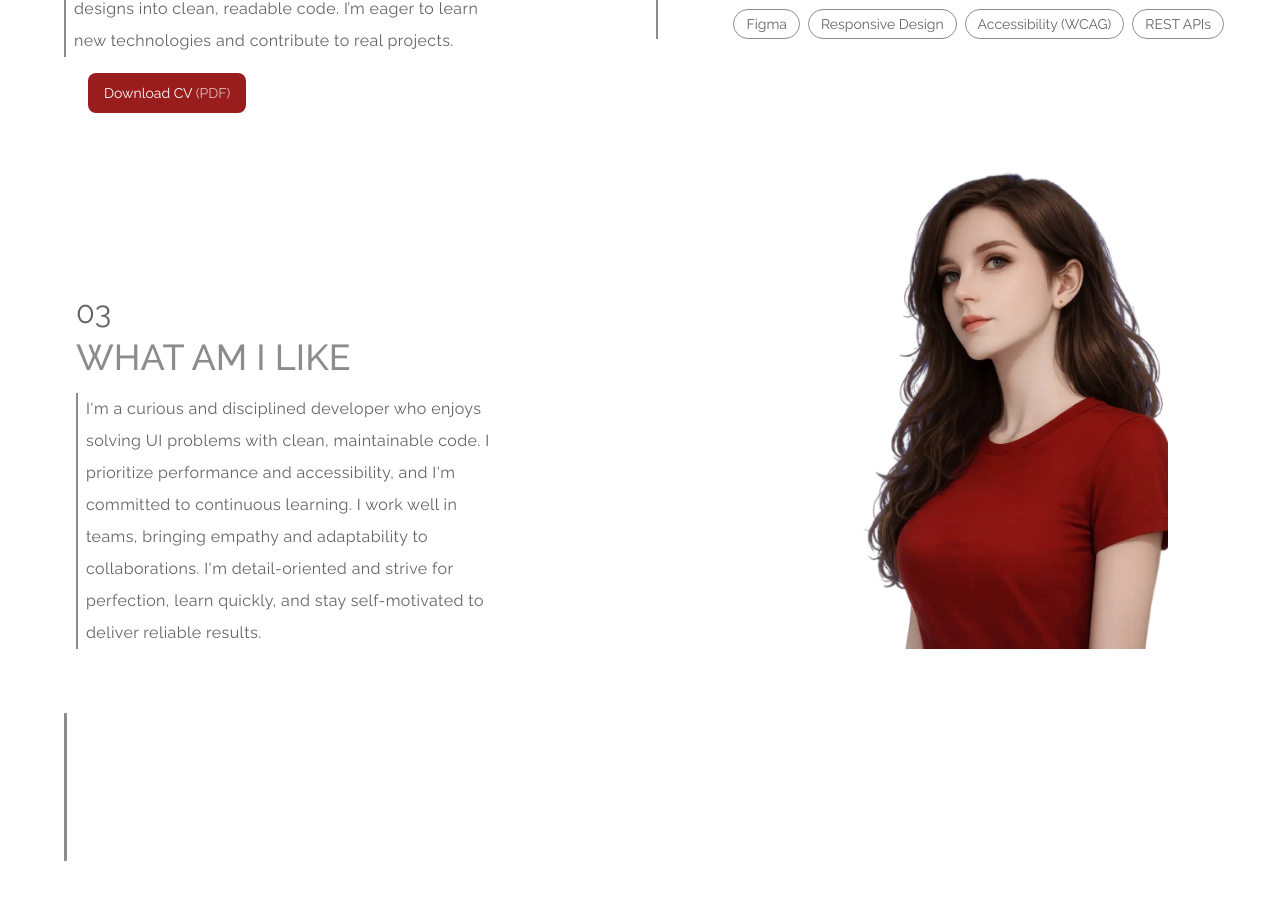
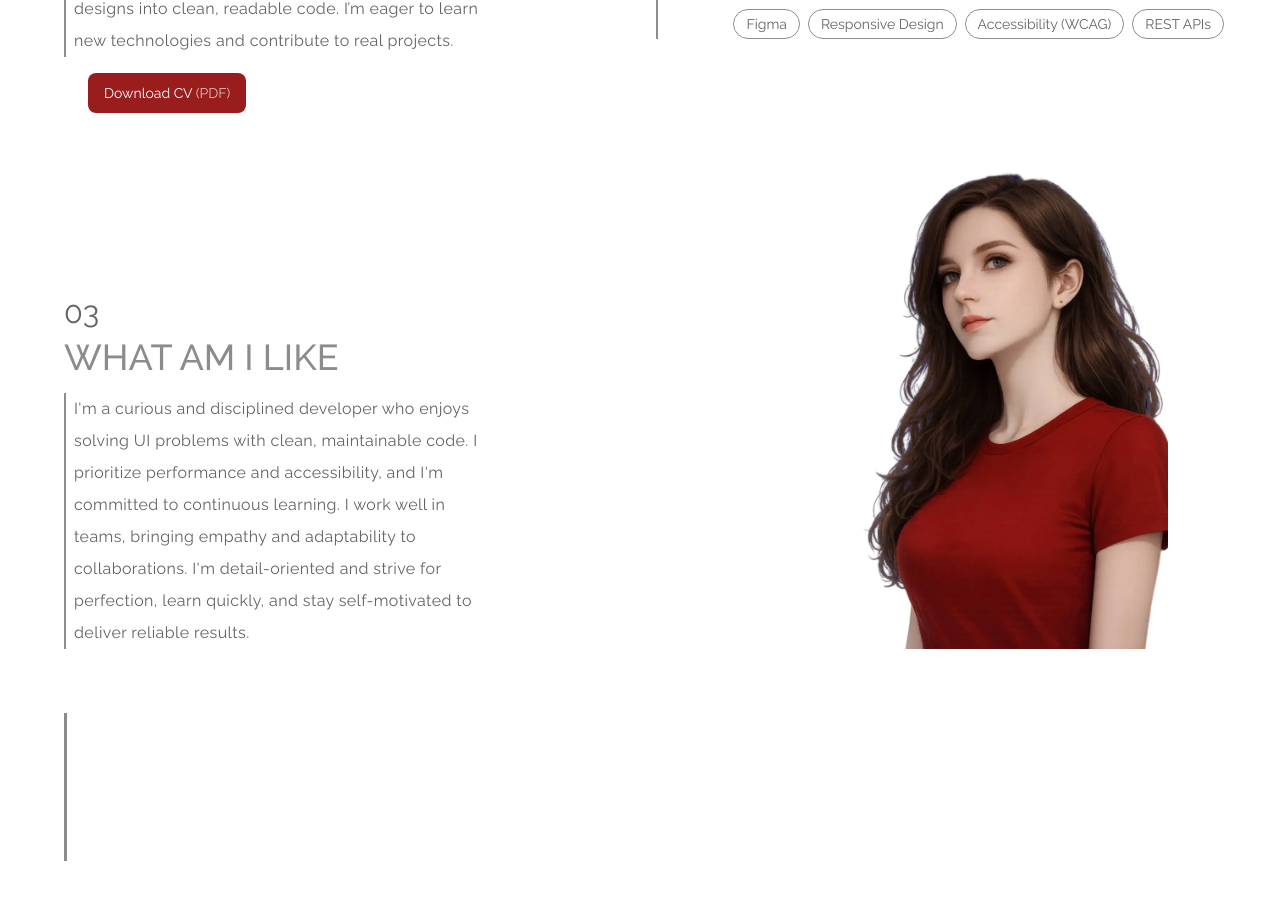
Before and after one commit to bavayra/Portfolio, a React (Vite) app: page / in a window 1280 px wide. Shown: the part 1657-2556 px from the top of the page. Built offline with nearby package versions, Linux system fonts and the light colour scheme.

Commit message:
style(Description-600): decreased ml for the section

```diff
--- a/src/sections/Description.tsx
+++ b/src/sections/Description.tsx
@@ -3,7 +3,7 @@ const Description = () => {
     <section
       id="description"
       aria-labelledby="description-heading"
-      className="relative py-8 tablet-sm:ml-12 desktop-lg:ml-10 mb-4"
+      className="relative py-8 tablet-sm:ml-9 desktop-lg:ml-10 mb-4"
     >
       <div className="grid grid-cols-[1fr_auto] items-end gap-x-2 phone-md:gap-x-4">
         <div>
```
